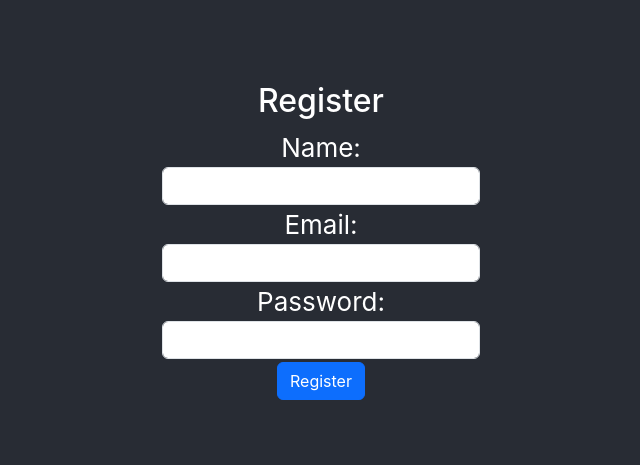
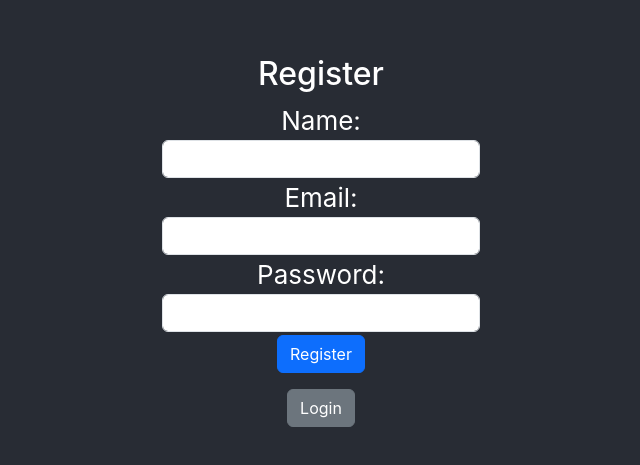
Before and after one commit to ColossalK3nny/WebApp, a React (Create React App) app in the folder src/main/resources/static/: page /register in a window 1280 px wide. Shown: the part 183-648 px from the top of the page, without its empty margins (319-959 px from the left). Built offline with nearby package versions, Linux system fonts and the light colour scheme.

Commit message:
Login a regisztráció után

```diff
--- a/src/main/resources/static/src/components/Register.js
+++ b/src/main/resources/static/src/components/Register.js
@@ -1,12 +1,14 @@
 import React, { useState } from 'react';
 import 'bootstrap/dist/css/bootstrap.min.css';
 import '../App.css';
+import { useNavigate } from 'react-router-dom';
 
 const Register = () => {
     const [name, setName] = useState('');
     const [email, setEmail] = useState('');
     const [password, setPassword] = useState('');
     const [message, setMessage] = useState('');
+    const navigate = useNavigate();
 
     const handleSubmit = async (e) => {
         e.preventDefault();
@@ -20,6 +22,7 @@
             });
             if (response.ok) {
                 setMessage('User registered successfully!');
+                navigate('/login'); // Navigálás a bejelentkezési oldalra sikeres regisztráció után
             } else {
                 const errorData = await response.json();
                 setMessage(`Failed to register user: ${errorData.message}`);
@@ -65,6 +68,9 @@
                         <button type="submit" className="btn btn-primary">Register</button>
                     </form>
                     {message && <p className="mt-3">{message}</p>}
+                    <button onClick={() => navigate('/login')} className="btn btn-secondary mt-3">
+                        Login
+                    </button>
                 </div>
             </div>
         </div>
```
